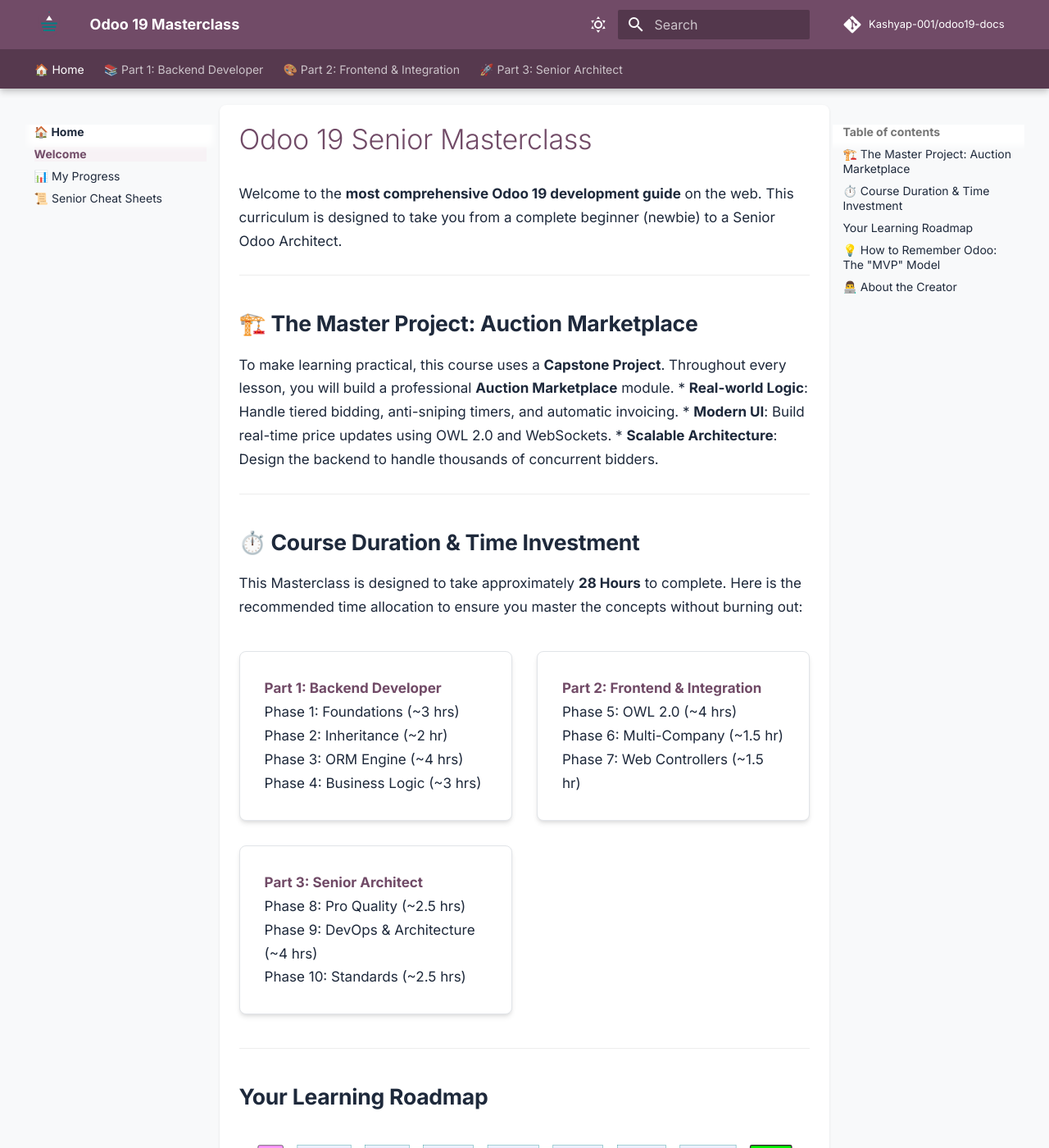
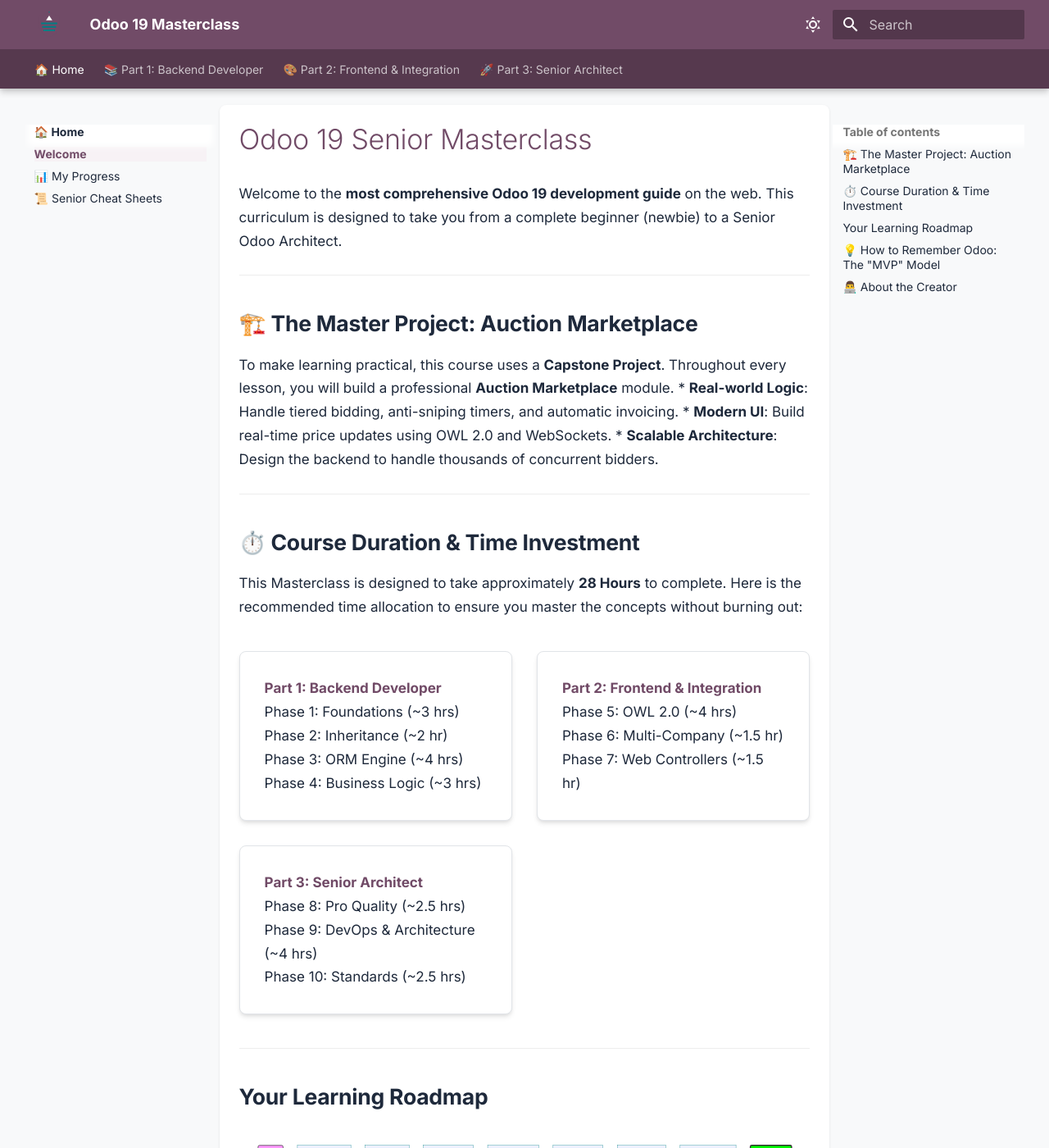
Before and after one commit to Kashyap-001/odoo19-docs, an MkDocs documentation site: the page built from docs/index.md, in a window 1280 px wide and 1400 px high. Shown: the whole window at 82% size. Built offline with MkDocs 1.6.1 and Material for MkDocs 9.7.7, drawn with Linux system fonts in a browser that asks for light colours; comment, search, counter and statistics services are not loaded.

Commit message:
UI: Hide header repository link while keeping edit functionality

```diff
--- a/docs/stylesheets/extra.css
+++ b/docs/stylesheets/extra.css
@@ -653,3 +653,9 @@
   color: var(--odoo-teal) !important;
   fill: var(--odoo-teal) !important;
 }
+
+/* --- UI POLISH: HIDE HEADER REPO LINK --- */
+/* We keep repo_url in mkdocs.yml so 'Edit this page' works, but hide the header icon */
+.md-header__source {
+  display: none !important;
+}
```
